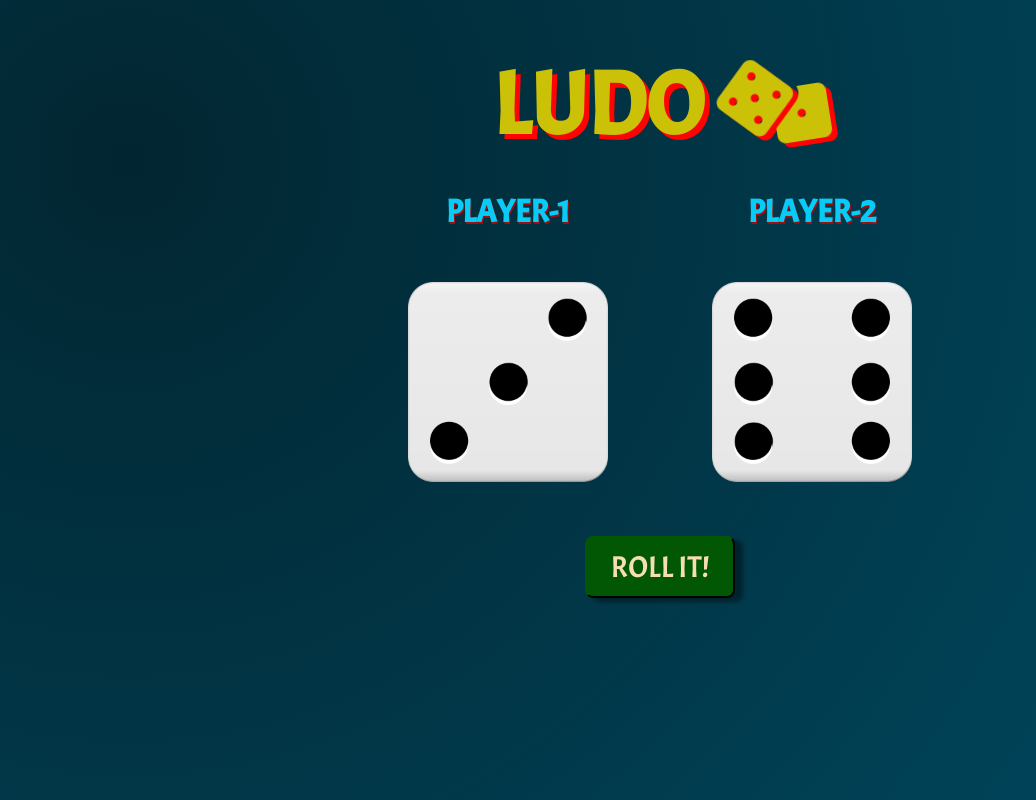
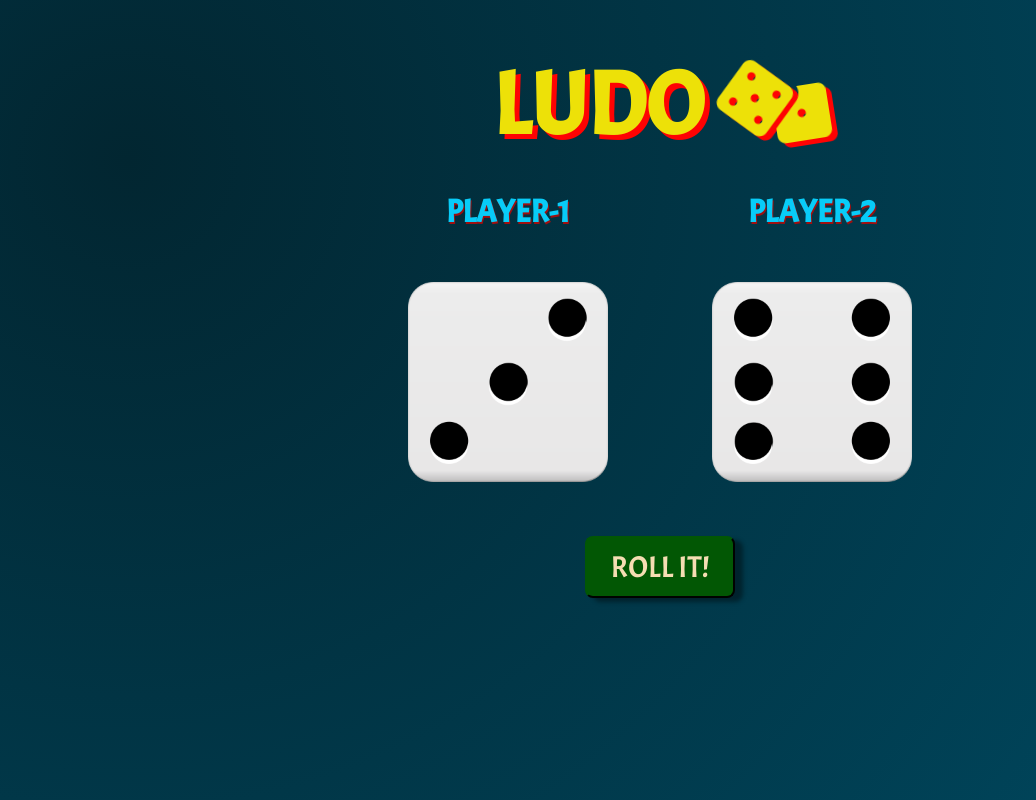
Before and after one commit to ShubhamAnand123/dice, a plain HTML site: page index.html in a window 1280 px wide. Shown: the top 800 px of the page, without its empty margins (0-1036 px from the left). Drawn offline with Linux system fonts and the light colour scheme; a web font is replaced by a local one.

Commit message:
Update index.html

```diff
--- a/index.html
+++ b/index.html
@@ -50,7 +50,7 @@
         margin:30px;
         text-shadow: 5px 5px 0 rgb(254, 3, 3);
         font-size: 5.5rem;
-        color:rgb(203, 193, 7);
+        color:rgb(237, 225, 8);
         font-family: 'Acme', sans-serif;     }
         button:hover{
             background: rgb(116, 70, 2);
@@ -89,7 +89,7 @@
 <body>
     <div class="container">
     <h1> LUDO
-    <i class='fas fa-dice fa-shake' font-sixe='5.5rem'style='color:rgb(203, 193, 7) ;--fa-animation-duration:4s;'></i>
+    <i class='fas fa-dice fa-shake' font-size='5.5rem'style='color:rgb(237, 225, 8) ;--fa-animation-duration:4s;'></i>
 
         </span>
     </h1>
```
